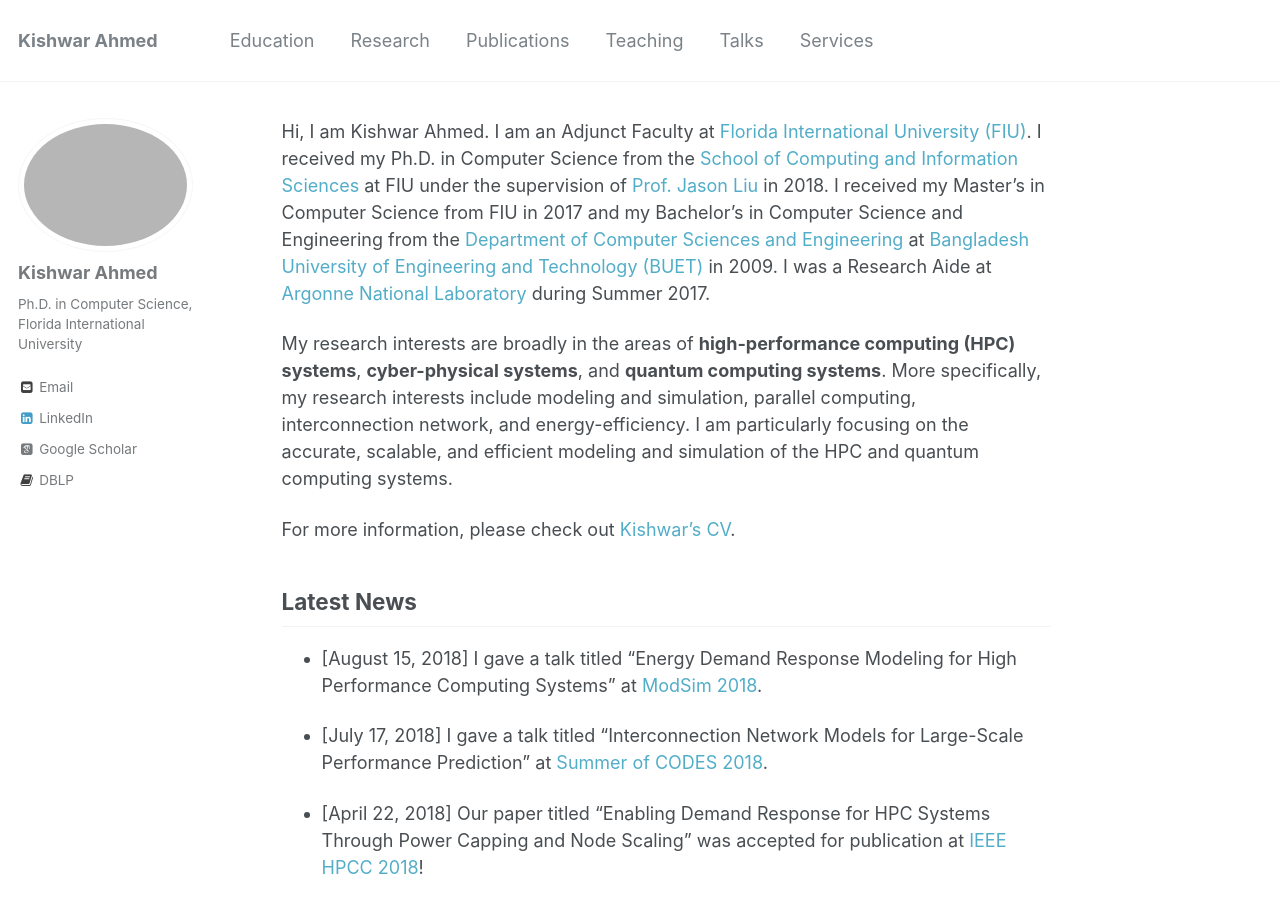
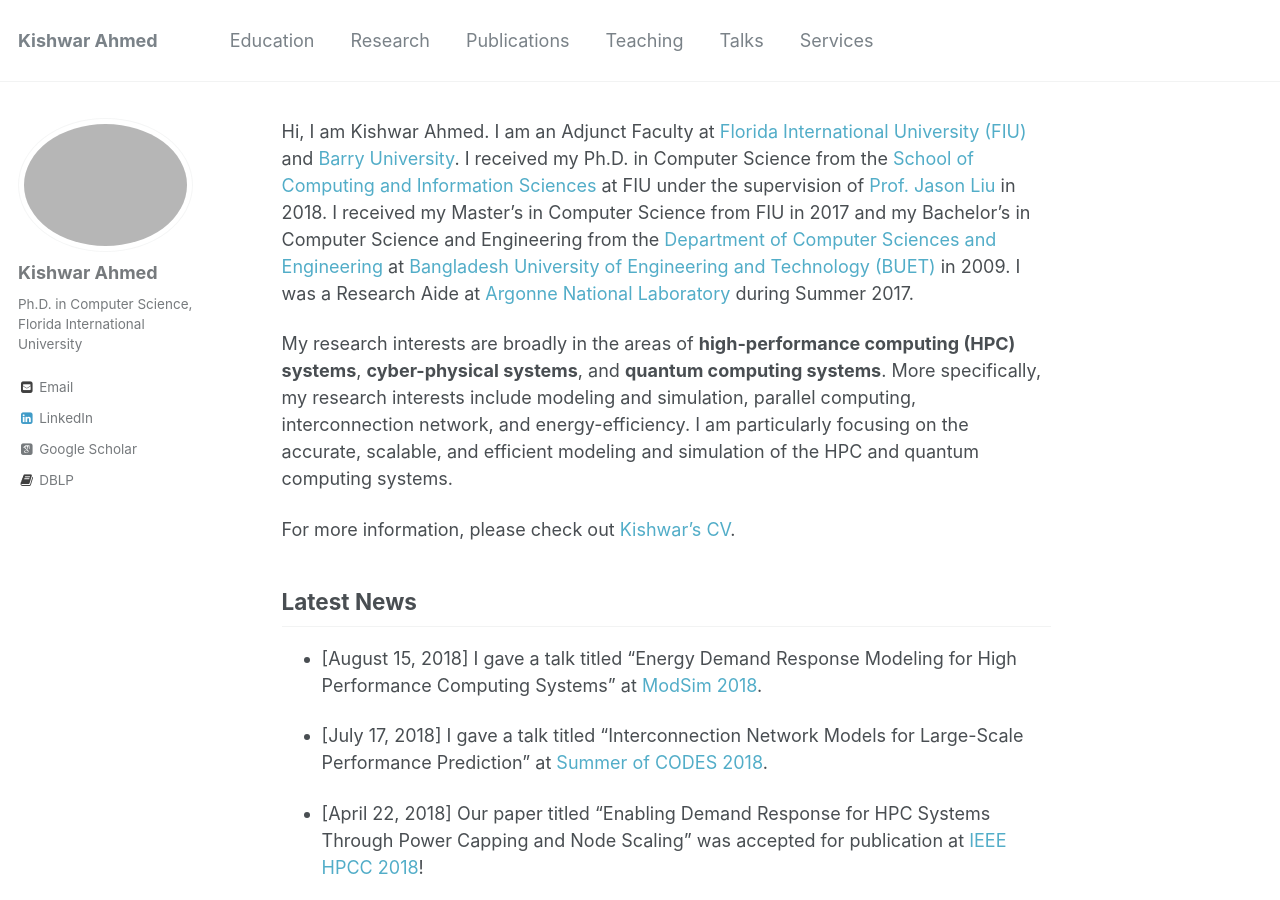
Before and after one commit to kishwarbd/kishwarbd.github.io, a Jekyll site: the page built from _pages/about.md, in a window 1280 px wide and 900 px high. Built offline with Jekyll 4.4.1, drawn with Linux system fonts in a browser that asks for light colours; some web fonts are replaced.

Commit message:
updates.

```diff
--- a/_pages/about.md
+++ b/_pages/about.md
@@ -8,7 +8,7 @@ redirect_from:
 ---
 
 Hi, I am Kishwar Ahmed. I am an Adjunct Faculty at [Florida International
-University (FIU)](https://www.fiu.edu). I received my Ph.D. in Computer Science from the
+University (FIU)](https://www.fiu.edu) and [Barry University](https://www.barry.edu/). I received my Ph.D. in Computer Science from the
 [School of Computing and Information
 Sciences](https://www.cis.fiu.edu) at FIU under the supervision of [Prof.
 Jason Liu](https://people.cis.fiu.edu/liux/) in 2018.  I received my
```
Also changed, not shown: _pages/teaching.md (+1 -1 lines), 3 other files.
